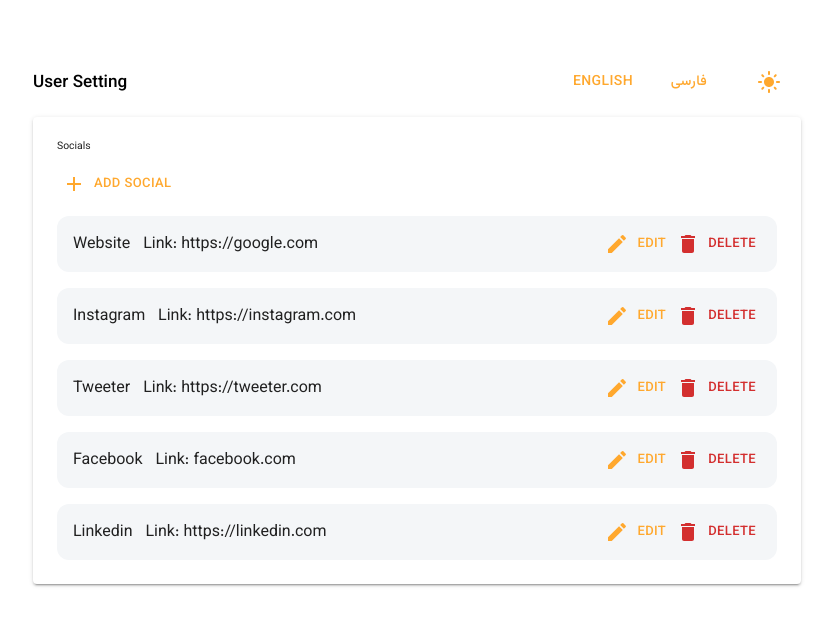
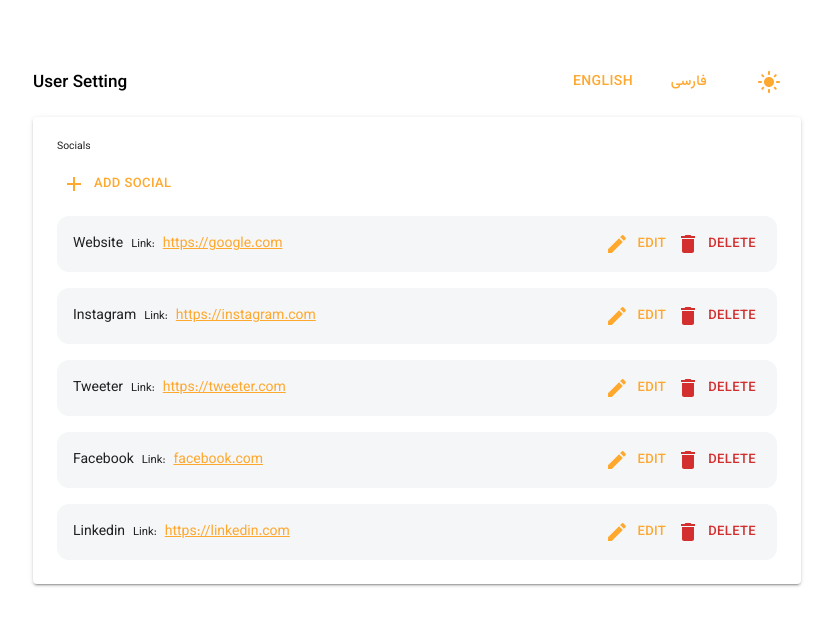
Before and after one commit to mvlz/Links-Setting, a Next.js app: page / in a window 1280 px wide. Shown: the top 626 px of the page, without its empty margins (223-1056 px from the left). Built offline with nearby package versions, Linux system fonts and the light colour scheme; data requests are answered from the project's data file; what jss-rtl would draw is missing.

Commit message:
upadate the SocialItem styles

```diff
--- a/components/SocialItem.tsx
+++ b/components/SocialItem.tsx
@@ -44,10 +44,17 @@ const SocialItem = ({ social, refetch, data }: IProps) => {
       sx={{ bgcolor: "background.middle" }}
     >
       <div className={itemStyles.socialItem}>
-        <div>
-          <p>
-            {t(`${type}`)} &nbsp; {t("linkField")}: {link}
-          </p>
+        <div className={itemStyles.textBox}>
+          <p className={itemStyles.typeTitle}>{t(`${type}`)}</p>{" "}
+          <p className={itemStyles.linkTitle}>{t("linkField")}:</p>{" "}
+          <a
+            className={itemStyles.link}
+            href={link}
+            target="_blank"
+            rel="noreferrer"
+          >
+            {link}
+          </a>
         </div>
         <div>
           <Button variant="text" size="small" onClick={editHandler}>
--- a/styles/SocialItem.module.css
+++ b/styles/SocialItem.module.css
@@ -9,3 +9,20 @@
   border-radius: 0.75rem;
   width: 100%;
 }
+.linkTitle {
+  font-size: 0.7rem;
+}
+.typeTitle {
+  font-size: 0.875rem;
+}
+.link {
+  color: #ffa82e;
+  text-decoration: underline;
+  font-size: 0.875rem;
+  font-weight: 400;
+}
+.textBox {
+  display: flex;
+  gap: 0.5rem;
+  align-items: center;
+}
```
